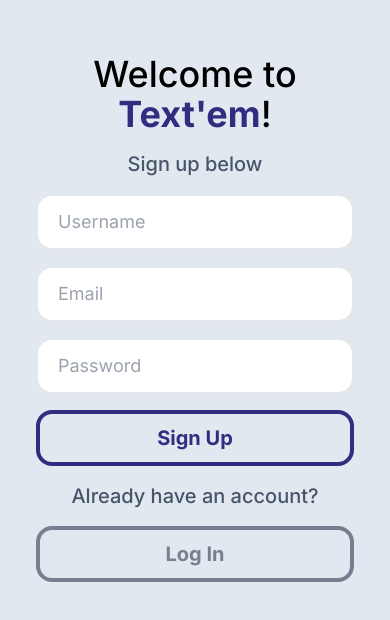
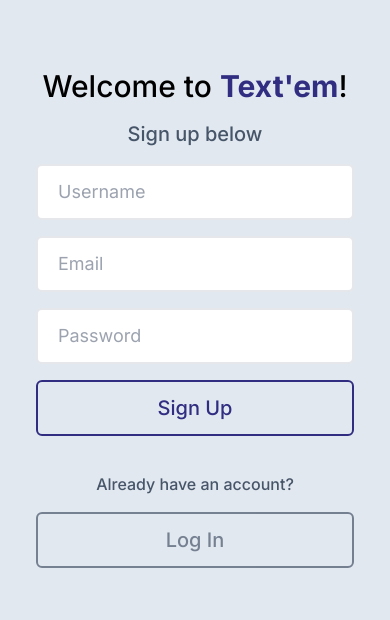
Before and after one commit to LukassF/next-login, a Next.js app: page /signup in a window 390 px wide. Shown: the part 104-724 px from the top of the page. Built offline with nearby package versions, Linux system fonts and the light colour scheme.

Commit message:
modified login and signup page styles

```diff
--- a/src/app/login/page.tsx
+++ b/src/app/login/page.tsx
@@ -64,7 +64,7 @@
     <main className="w-screen h-screen overflow-hidden sm:p-6 bg-indigo-900">
       <section className="w-full h-full bg-slate-200 sm:rounded-2xl grid grid-cols-1 lg:grid-cols-2 p-4 gap-4 overflow-x-hidden overflow-y-auto scrollbar-thin">
         <div className="flex flex-col items-center justify-center gap-4 px-5 sm:px-20">
-          <h1 className="text-4xl sm:text-5xl font-medium text-center">
+          <h1 className="text-3xl md:text-4xl xl:text-5xl font-medium text-center sm:whitespace-nowrap">
             Welcome to{" "}
             <span className="text-indigo-900 font-bold">Text&apos;em</span>!
           </h1>
@@ -74,7 +74,7 @@
               type="text"
               value={user.nameOrEmail}
               placeholder="Email or username"
-              className="py-3 px-5 text-lg rounded-2xl outline-none border-2 border-solid w-full min-w-72"
+              className="py-3 px-5 text-lg rounded-md outline-none border-2 border-solid w-full min-w-72"
               onChange={(e) => {
                 e.target.classList.remove(...errorClass);
                 setUser({ ...user, nameOrEmail: e.target.value });
@@ -86,7 +86,7 @@
               <input
                 type="password"
                 placeholder="Password"
-                className="py-3 text-lg px-5 rounded-2xl outline-none border-2 border-solid w-full min-w-72"
+                className="py-3 text-lg px-5 rounded-md outline-none border-2 border-solid w-full min-w-72"
                 onChange={(e) => {
                   e.target.classList.remove(...errorClass);
                   setUser({ ...user, password: e.target.value });
@@ -106,7 +106,7 @@
             </div>
             <button
               type="submit"
-              className="h-14 w-full min-w-72 flex justify-center items-center py-2 px-5 rounded-2xl self-center border-4 border-solid border-indigo-900 text-indigo-900 font-bold text-xl hover:bg-indigo-900 hover:text-slate-100 focus:bg-indigo-900 focus:text-slate-100 transition-all"
+              className="h-14 w-full min-w-72 flex justify-center items-center py-2 px-5 rounded-md self-center border-2 border-solid border-indigo-900 text-indigo-900 font-medium text-xl hover:bg-indigo-900 hover:text-slate-100 focus:bg-indigo-900 focus:text-slate-100 transition-all"
               onClick={(e) => {
                 e.preventDefault();
                 logInUser();
@@ -125,13 +125,13 @@
               )}
             </button>
           </form>
-          <h2 className="text-xl font-medium text-slate-600">
+          <h2 className="text-md font-medium text-slate-600 mt-10">
             Don&apos;t have an account?
           </h2>
           <Link
             key={Math.random()}
             href={"/signup"}
-            className=" h-14 w-full min-w-72 flex justify-center items-center opacity-70  py-2 px-5 rounded-2xl self-center border-4 border-solid border-slate-600 text-slate-600 font-bold text-xl hover:bg-slate-600 hover:text-slate-100 transition-all"
+            className=" h-14 w-full min-w-72 flex justify-center items-center opacity-70  py-2 px-5 rounded-md self-center border-2 border-solid border-slate-600 text-slate-600 font-medium text-xl hover:bg-slate-600 hover:text-slate-100 transition-all"
           >
             Sign Up
           </Link>
--- a/src/app/page.tsx
+++ b/src/app/page.tsx
@@ -113,7 +113,7 @@
           </div>
         </div>
       )}
-      <main className="h-screen bg-cover w-screen bg-center bg-[url('https://wallpaper.dog/large/17027482.jpg')] py-0 px-0 sm:py-6 sm:px-4 lg:px-6 flex items-stretch">
+      <main className="h-screen bg-cover w-screen bg-center bg-indigo-900 py-0 px-0 sm:py-6 sm:px-4 lg:px-6 flex items-stretch">
         <section className="min-w-full sm:rounded-2xl overflow-hidden grid grid-rows-phone xs:grid-rows-1 grid-cols-phone xs:grid-cols-small md:grid-cols-medium lg:grid-cols-main sm:gap-2">
           <nav className="h-full w-full flex justify-between xs:flex-col bg-slate-100 items-center sm:rounded-2xl px-4 py-2 xs:py-4">
             <div
--- a/src/app/signup/page.tsx
+++ b/src/app/signup/page.tsx
@@ -68,7 +68,7 @@
     <main className="w-screen h-screen overflow-hidden sm:p-6 bg-indigo-900">
       <section className="w-full h-full bg-slate-200 sm:rounded-2xl grid grid-cols-1 lg:grid-cols-2 p-4 gap-4 overflow-x-hidden overflow-y-auto scrollbar-thin">
         <article className="flex flex-col items-center justify-center gap-4 px-5 sm:px-20">
-          <h1 className="text-4xl sm:text-5xl font-medium text-center">
+          <h1 className="text-3xl md:text-4xl xl:text-5xl font-medium text-center sm:whitespace-nowrap">
             Welcome to{" "}
             <span className="text-indigo-900 font-bold">Text&apos;em</span>!
           </h1>
@@ -77,7 +77,7 @@
             <input
               type="text"
               placeholder="Username"
-              className="py-3 px-5 text-lg rounded-2xl outline-none border-2 border-solid w-full min-w-72"
+              className="py-3 px-5 text-lg rounded-md outline-none border-2 border-solid w-full min-w-72"
               onChange={(e) => {
                 e.target.classList.remove(...errorClass);
                 setUser({ ...user, name: e.target.value });
@@ -89,7 +89,7 @@
             <input
               type="email"
               placeholder="Email"
-              className="py-3 px-5 text-lg rounded-2xl outline-none border-2 border-solid w-full min-w-72"
+              className="py-3 px-5 text-lg rounded-md outline-none border-2 border-solid w-full min-w-72"
               onChange={(e) => {
                 e.target.classList.remove(...errorClass);
                 setUser({ ...user, email: e.target.value });
@@ -102,7 +102,7 @@
               <input
                 type="password"
                 placeholder="Password"
-                className="py-3 px-5 text-lg rounded-2xl outline-none border-2 border-solid w-full min-w-72"
+                className="py-3 px-5 text-lg rounded-md outline-none border-2 border-solid w-full min-w-72"
                 onChange={(e) => {
                   e.target.classList.remove(...errorClass);
                   setUser({ ...user, password: e.target.value });
@@ -126,7 +126,7 @@
                 e.preventDefault();
                 signUpUser();
               }}
-              className="h-14 w-full min-w-72 flex justify-center items-center py-2 px-5 rounded-2xl self-center border-4 border-solid border-indigo-900 text-indigo-900 font-bold text-xl hover:bg-indigo-900 hover:text-slate-100 focus:bg-indigo-900 focus:text-slate-100 transition-all"
+              className="h-14 w-full min-w-72 flex justify-center items-center py-2 px-5 rounded-md self-center border-2 border-solid border-indigo-900 text-indigo-900 font-medium text-xl hover:bg-indigo-900 hover:text-slate-100 focus:bg-indigo-900 focus:text-slate-100 transition-all"
             >
               {loading ? (
                 <Watch
@@ -141,13 +141,13 @@
               )}
             </button>
           </form>
-          <h2 className="text-xl font-medium text-slate-600">
+          <h2 className="text-md font-medium text-slate-600 mt-5">
             Already have an account?
           </h2>
           <Link
             key={Math.random()}
             href={"/login"}
-            className=" h-14 w-full min-w-72 flex justify-center items-center opacity-70  py-2 px-5 rounded-2xl self-center border-4 border-solid border-slate-600 text-slate-600 font-bold text-xl hover:bg-slate-600 hover:text-slate-100 transition-all"
+            className=" h-14 w-full min-w-72 flex justify-center items-center opacity-70  py-2 px-5 rounded-md self-center border-2 border-solid border-slate-600 text-slate-600 font-medium text-xl hover:bg-slate-600 hover:text-slate-100 transition-all"
           >
             Log In
           </Link>
```
Also changed, not shown: 2 other files (tests, documents, lock files or other folders).
